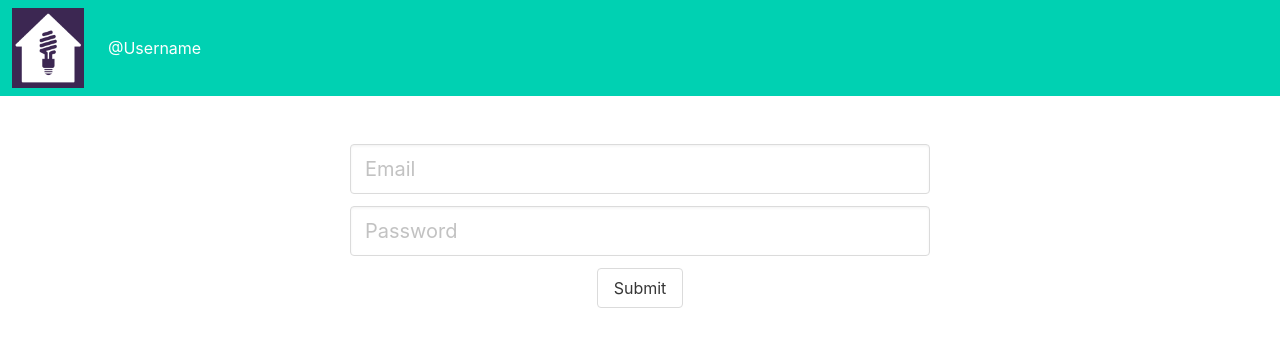
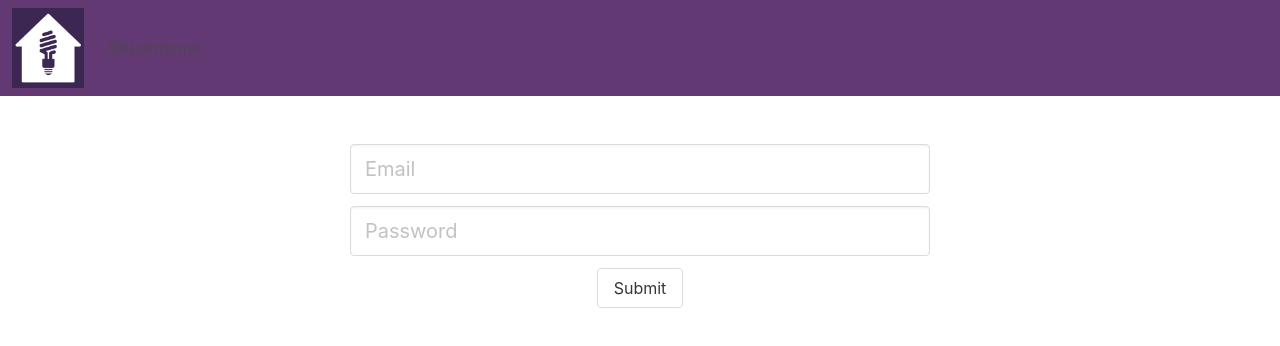
Before and after one commit to Mholliday6611/ReactLeaderBoard, a React app: page / in a window 1280 px wide. Built offline with nearby package versions, Linux system fonts and the light colour scheme.

Commit message:
changed navbar color

```diff
--- a/src/App.css
+++ b/src/App.css
@@ -22,6 +22,10 @@
   font-size: large;
 }
 
+.navcolor {
+  background-color: #633974;
+}
+
 @keyframes App-logo-spin {
   from { transform: rotate(0deg); }
   to { transform: rotate(360deg); }
--- a/src/components/Nav.js
+++ b/src/components/Nav.js
@@ -12,7 +12,7 @@ class Nav extends Component {
 
 	render(){
 		return(
-				<div className="navbar is-primary" role="navigation">
+				<div className="navcolor" role="navigation">
 		          	<div className="navbar-brand">
 		            	<a href=""><img className="TKHLogo navbar-item image is-96x96" src={TKHLogo} alt=""></img></a>
 		          		<div className="Username navbar-item"><h1>@Username</h1></div>
```
Also changed, not shown: src/components/ADashboard.js (line endings or trailing spaces).
